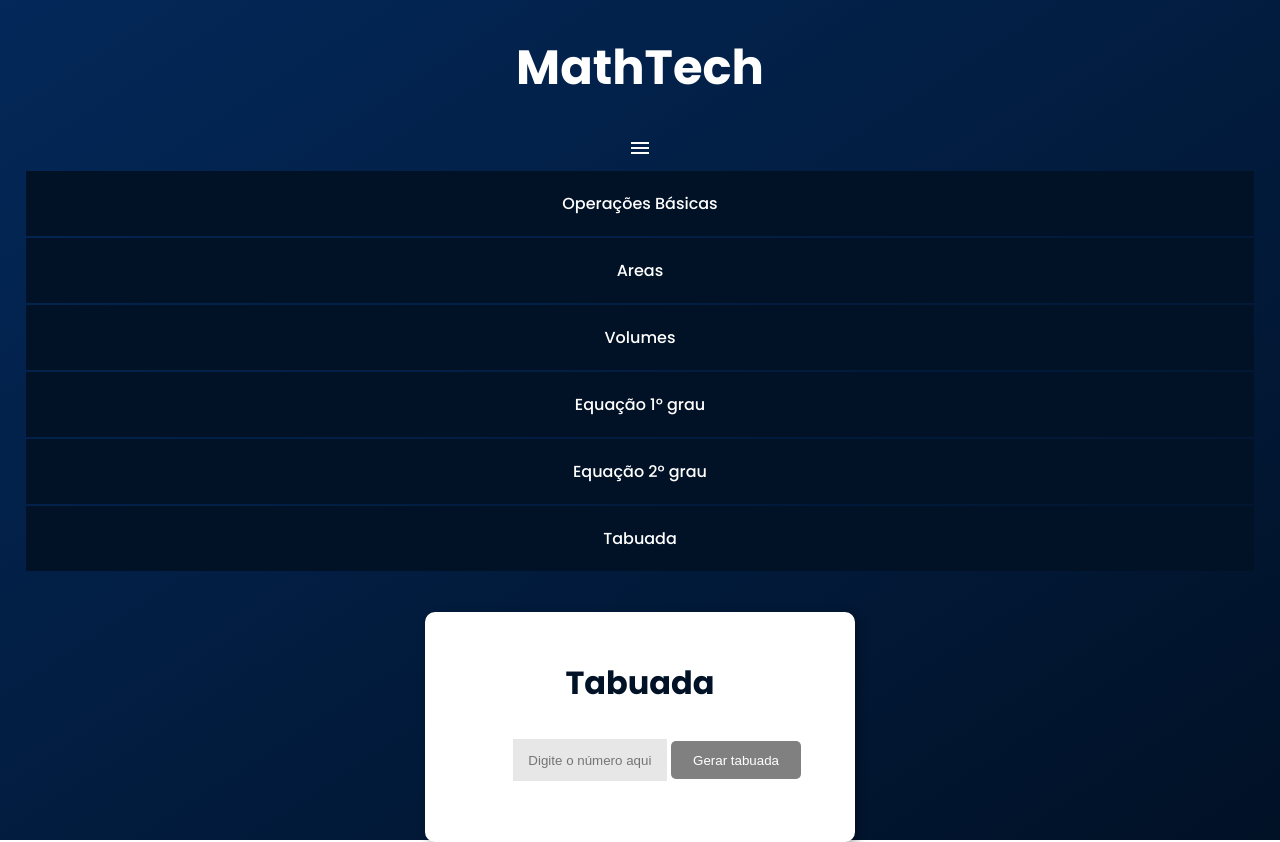
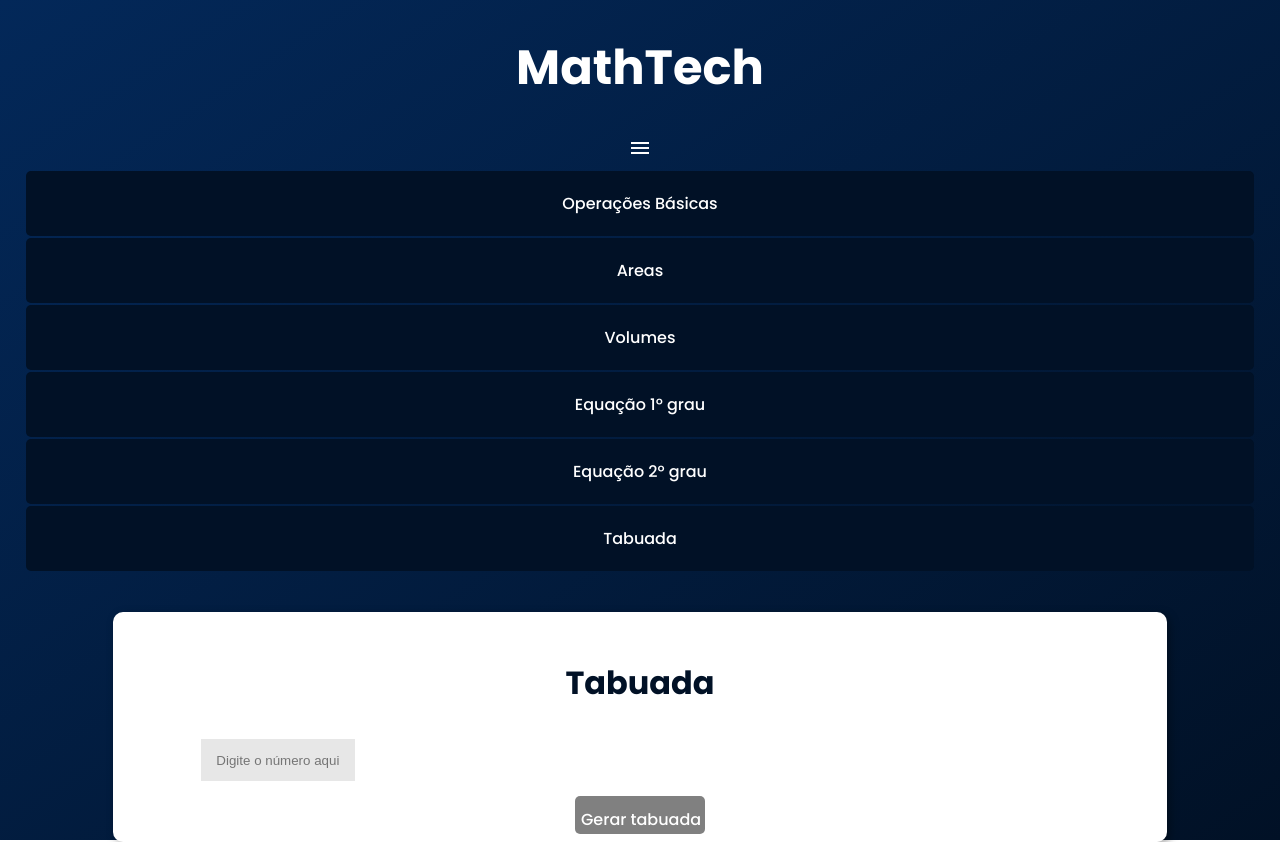
Before and after one commit to guilhermerezende10/MathTech-project, a plain HTML site: page url/tabuada.html in a window 1280 px wide. Drawn offline with Linux system fonts and the light colour scheme.

Commit message:
tabela | fixing bugs 001

```diff
--- a/estilos/tabuada-devices.css
+++ b/estilos/tabuada-devices.css
@@ -1 +1,156 @@
 @charset "UTF-8";
+
+
+
+/*Typical Device Breackpoints
+
+Pequenas Telas: max 600px
+Celular: min 600px, max 767px
+Tablet: min 768, max1023
+Desktop: min 1024
+Grandes Telas: min 1200px
+
+*/
+
+@media screen and (min-width:768px) {
+
+     input {
+        height: 40px;
+        width: 80px;
+        border: none;
+        background-color: rgb(231, 231, 231);
+        margin-bottom: 20px;
+        text-align: center;
+
+    }
+
+    #submit {
+        font-family: "poppins";
+
+        background-color: rgb(204, 204, 204);
+        color: rgb(6, 25, 68);
+
+        width: 200px;
+        height: 76px;
+        border: none;
+        border-radius: 5px;
+        padding-top: 10px;
+
+
+        display: grid;
+        margin: auto;
+
+        font-size: 1em;
+
+
+
+    }
+
+
+
+    #container  {
+        display: flex;
+
+
+
+    }
+    #container > a {
+        transition: 0.5s;
+        padding: 10px 25px;
+        border-radius: 5px;
+
+    }
+
+    #menu {
+        display: none;
+
+    }
+
+
+}
+
+
+
+
+    @media screen and (min-width:1024px) {
+        article {
+            display: grid;
+            justify-content: center;
+
+        }
+
+        input {
+            height: 40px;
+            width: 80px;
+            border: none;
+            background-color: rgb(231, 231, 231);
+            margin-bottom: 20px;
+            text-align: center;
+
+        }
+
+        #submit {
+            font-family: "poppins";
+
+            background-color: rgb(204, 204, 204);
+            color: rgb(6, 25, 68);
+
+            width: 200px;
+            height: 76px;
+            border: none;
+            border-radius: 5px;
+
+
+            display: grid;
+            margin: auto;
+
+            font-size: 1em;
+
+            margin-top: 5px;
+
+
+        }
+
+    }
+
+
+    @media screen and (min-width:1919px) {
+
+
+        article {
+            display: grid;
+            justify-content: center;
+
+        }
+
+
+        input {
+            height: 40px;
+            width: 80px;
+            border: none;
+            background-color: rgb(231, 231, 231);
+            margin-bottom: 20px;
+            text-align: center;
+
+        }
+
+        #submit {
+            font-family: "poppins";
+
+            background-color: rgb(204, 204, 204);
+            color: rgb(6, 25, 68);
+
+            width: 200px;
+            height: 76px;
+            border: none;
+            border-radius: 5px;
+
+
+            display: grid;
+            margin: auto;
+
+            font-size: 1em;
+
+
+        }
+    }
--- a/estilos/tabuada-mobile.css
+++ b/estilos/tabuada-mobile.css
@@ -102,7 +102,7 @@ header {
     background: white;
     border-radius: 10px;
     padding: 15px;
-    width: 400px;
+    width: 80vw;
     height: 200px;
     margin: auto;
     box-shadow: 3px 3px 10px rgba(0, 0, 0, 0.342);
@@ -110,6 +110,8 @@ header {
 }
 
 #seltab {
+    border: none;
+
     display: none;
 
     width: 300px;
@@ -135,6 +137,8 @@ header {
     border: none;
     border-radius: 5px;
 
+
+
 }
 
 #submit:hover {
--- a/scripts/main.js
+++ b/scripts/main.js
@@ -108,8 +108,10 @@ function clickMenu() {
 function mudouTamanho() {
     if (window.innerWidth >= 768) {
         container.style.display = 'flex'
+        //menu.style.display = 'none'
     } else {
         container.style.display = 'none'
+        //menu.style.display = 'block'
     }
 }
 
@@ -122,7 +124,7 @@ function tabuada() {
     } else {
 
             seltab.style.display = 'block'
-            sec.style.height = '2025px'
+            sec.style.height = '2000px'
             document.body.style.height = '100%'
 
         let n = Number(num.value)
```
